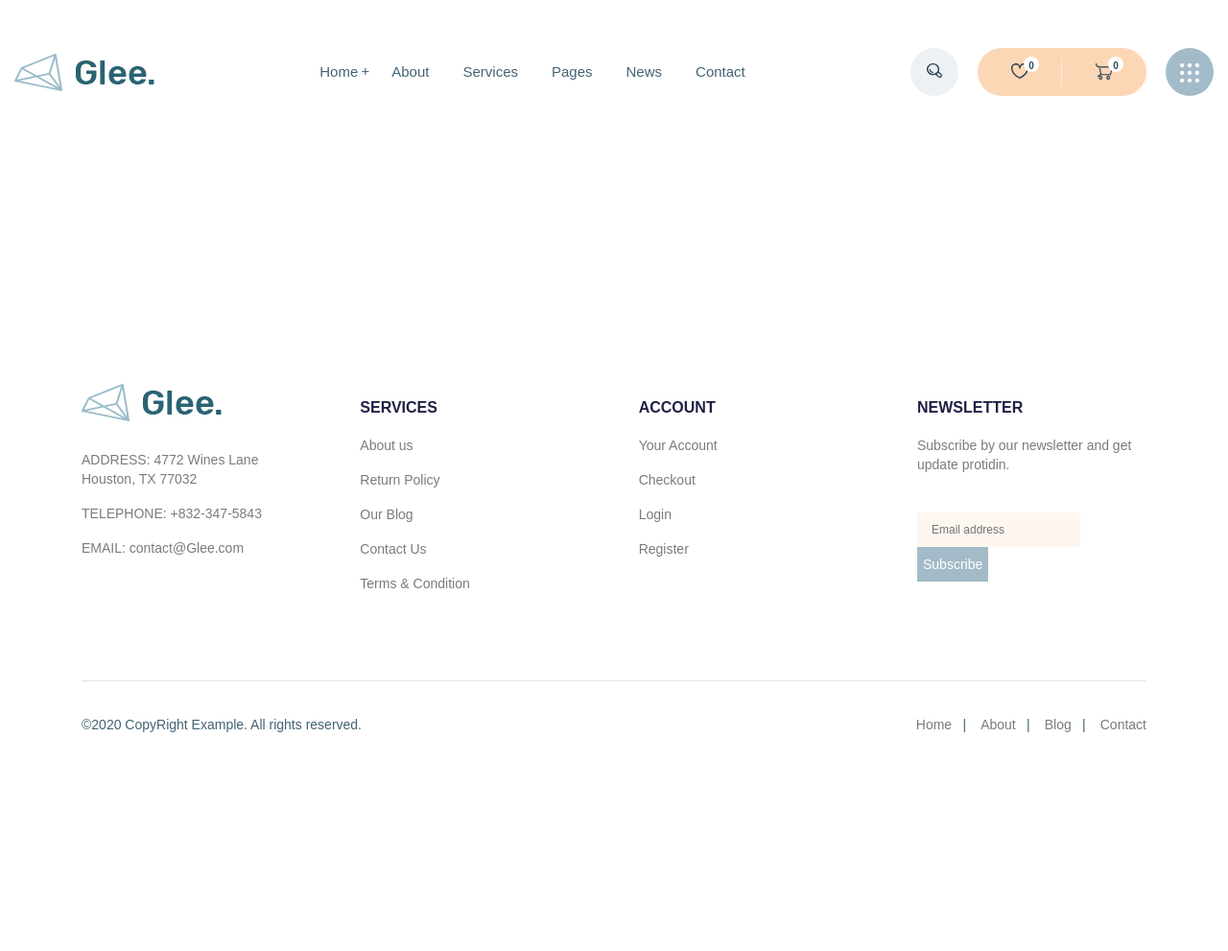
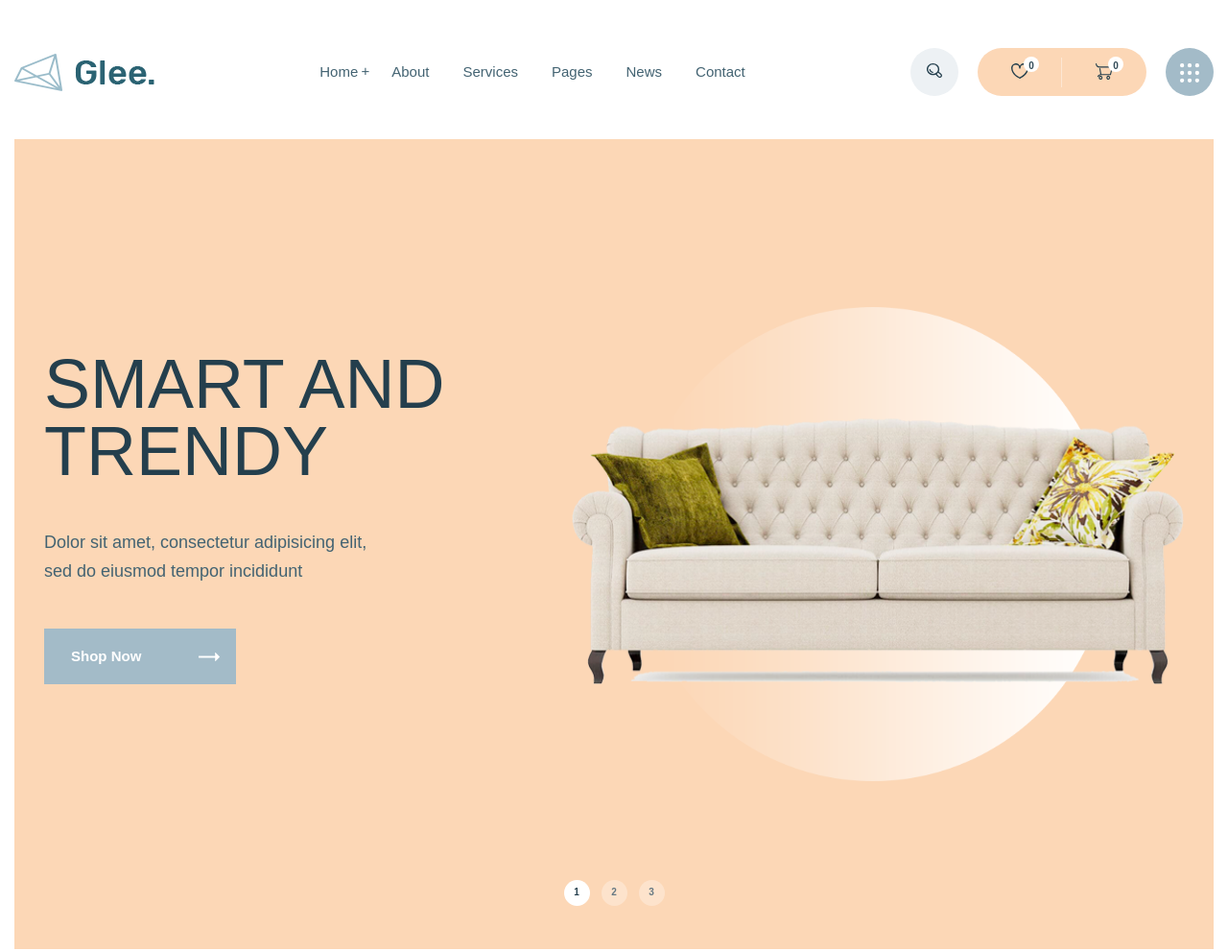
Before and after one commit to JimakPasha/glee, a website: page app/index.html in a window 1280 px wide. Shown: the top 991 px of the page at 96% size. Before the commit the page ends 800 px from the top, so only its background shows below. Drawn offline with nearby package versions, Linux system fonts and the light colour scheme; files that its build step writes are made by us from their sources.

Commit message:
added slider-top section

```diff
--- a/app/index.html
+++ b/app/index.html
@@ -58,8 +58,58 @@
     </div>
   </header>
   <main class="main">
-
-  </main>
+    <section class="slider-top">
+      <div class="container">
+        <div class="slider-top__inner">
+          <div class="slider-top__item">
+            <div class="slider-top__content">
+              <h3 class="slider-top__title">
+                SMART AND
+                TRENDY
+              </h3>
+              <p class="slider-top__text">
+                Dolor sit amet, consectetur adipisicing elit, sed do eiusmod tempor incididunt
+              </p>
+              <a class="slider-top__link" href="#">
+                Shop Now
+              </a>
+            </div>
+            <img class="slider-top__png" src="images/slider/photo.png" alt="slider image">
+          </div>
+          <div class="slider-top__item">
+            <div class="slider-top__content">
+              <h3 class="slider-top__title">
+                SMART AND
+                TRENDY
+              </h3>
+              <p class="slider-top__text">
+                Dolor sit amet, consectetur adipisicing elit, sed do eiusmod tempor incididunt
+              </p>
+              <a class="slider-top__link" href="#">
+                Shop Now
+              </a>
+            </div>
+            <img class="slider-top__png" src="images/slider/photo.png" alt="slider image">
+          </div>
+          <div class="slider-top__item">
+            <div class="slider-top__content">
+              <h3 class="slider-top__title">
+                SMART AND
+                TRENDY
+              </h3>
+              <p class="slider-top__text">
+                Dolor sit amet, consectetur adipisicing elit, sed do eiusmod tempor incididunt
+              </p>
+              <a class="slider-top__link" href="#">
+                Shop Now
+              </a>
+            </div>
+            <img class="slider-top__png" src="images/slider/photo.png" alt="slider image">
+          </div>
+        </div>
+      </div>
+    </section>
+</main>
   <footer class="footer">
     <div class="container-small">
       <div class="footer-top">
--- a/app/js/main.js
+++ b/app/js/main.js
@@ -1,3 +1,11 @@
 $(function () {
 
+  $('.slider-top__inner').slick({
+    dots: true,
+    arrows: false,
+    fade: true,
+    autoplay: false,
+    autoplaySpeed: 2000
+  });
+
 });
--- a/app/scss/_global.scss
+++ b/app/scss/_global.scss
@@ -23,7 +23,7 @@ body{
 }
 
 .container-small{
-  max-width: 1140px;
+  max-width: 1190px;
   margin: 0 auto;
-  padding: 0 15px;
+  padding: 0 10px;
 }
--- /dev/null
+++ b/app/scss/_libs.scss
@@ -0,0 +1 @@
+@import '../../node_modules/slick-carousel/slick/slick.scss'
--- a/app/scss/style.scss
+++ b/app/scss/style.scss
@@ -1,6 +1,7 @@
 @import 'vars';
 @import 'fonts';
 @import 'reset';
+@import 'libs';
 @import 'global';
 
 .header{
@@ -151,7 +152,7 @@
   }
   &__form-btn{
     border: none;
-    max-width: 90px;
+    max-width: 100px;
     height: 36px;
     background-color: #a3bbc8;
     color: #fff;
@@ -194,5 +195,86 @@
   }
 }
 
+.slider-top{
+  &__inner{
+  background-color: #fcd7b6;
+  background-image: url(../images/slider/slider-bg.png);
+  background-repeat: no-repeat;
+  background-size: 38%;
+  background-position-x: 86%;
+  background-position-y: center;
+  padding: 220px 0 45px;
+  }
+  &__item{
+    display: flex !important;
+    justify-content: center;
+  }
+  &__content{
+    margin-right: 130px;
+  }
+  &__title{
+    font-size: 72px;
+    line-height: 70px;
+    @extend %rubik-500;
+    color: #243f4d;
+    max-width: 420px;
+    margin-bottom: 45px;
+  }
+  &__text{
+    font-size: 18px;
+     @extend %rubik-500;
+     color: $default;
+     max-width: 370px;
+     margin-bottom: 45px;
+  }
+  &__link{
+    color: #fff;
+    font-size: 15px;
+    line-height: 12px;
+    padding: 23px 98px 23px 28px;
+    background-color: #a3bbc8;
+    position: relative;
+    display: block;
+    width: 200px;
+    &::after{
+      content: url(../images/slider/link-arrow.png);
+      position: absolute;
+      top: 23px;
+      right: 17px;
+    }
+  }
+  &__png{
+    width: 638px;
+    height: 277px;
+    align-self: flex-end;
+  }
+  .slick-dots{
+    display: flex;
+    justify-content: center;
+    margin-top: 200px;
+    li{
+
+      button{
+        font-size: 10px;
+        line-height: 4px;
+        color: #667983;
+        border: none;
+        background-color: #fde3cc;
+        width: 27px;
+        height: 27px;
+        border-radius: 50%;
+        margin: 0 6px;
+        cursor: pointer;
+      }
+      &.slick-active{
+        button{
+          background-color: #fff;
+          color: #243f4d;
+        }
+      }
+    }
+  }
+}
+
 
 @import 'media';
--- a/gulpfile.js
+++ b/gulpfile.js
@@ -34,6 +34,7 @@ function styles() {
 function scripts() {
   return src([
     'node_modules/jquery/dist/jquery.js',
+    'node_modules/slick-carousel/slick/slick.js',
     'app/js/main.js'
   ])
   .pipe(concat('main.min.js'))
--- a/package.json
+++ b/package.json
@@ -18,5 +18,8 @@
     "gulp-sass": "^4.1.0",
     "gulp-uglify": "^3.0.2",
     "jquery": "^3.5.1"
+  },
+  "dependencies": {
+    "slick-carousel": "^1.8.1"
   }
 }
```
Also changed, not shown: app/images/slider/link-arrow.png (added), app/images/slider/photo.png (added), app/images/slider/slider-bg.png (added), app/js/main.min.js.
